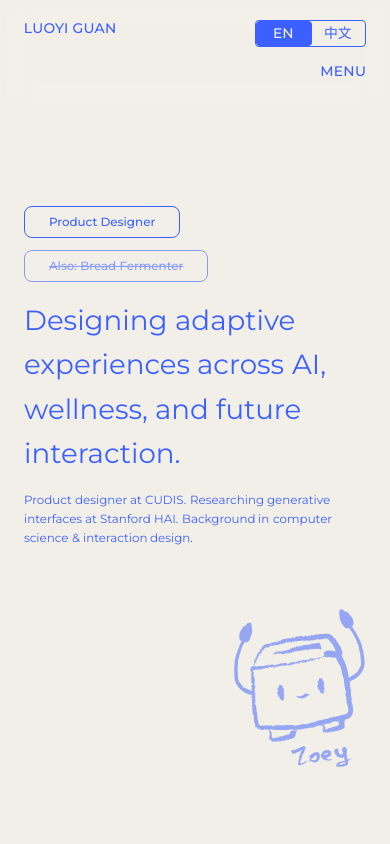
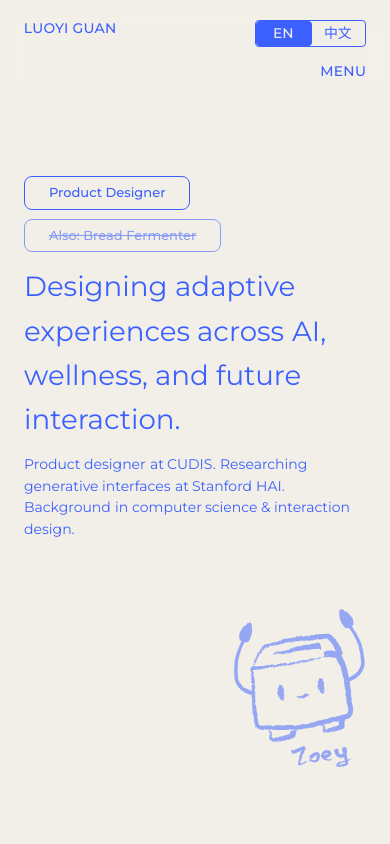
Before and after one commit to GuanLuoyi/portfolio, a React (Vite) app: page / in a window 390 px wide. Shown: the top 844 px of the page. Built offline with nearby package versions, Linux system fonts and the light colour scheme.

Commit message:
mobile style edit

```diff
--- a/src/main.tsx
+++ b/src/main.tsx
@@ -496,8 +496,8 @@ function MobileContent({ language }: { language: Language }) {
   const content = copy[language].hero;
 
   return (
-    <section className="absolute left-0 top-[24.41%] z-10 w-full px-[6.11cqw]">
-      <div className="flex flex-col items-start justify-center gap-[1.41cqh]">
+    <section className="absolute left-0 top-[20.9%] z-10 w-full px-[6.11cqw]">
+      <div className="flex flex-col items-start justify-center gap-[1.05cqh]">
         <Chip className="mobile-home-tag">{content.role}</Chip>
         <Chip className="mobile-home-tag bread-tag" disabled>
           {content.bread}
@@ -506,7 +506,7 @@ function MobileContent({ language }: { language: Language }) {
 
       <BlurText
         animateBy="words"
-        className="hero-blur-title mt-[1.88cqh] max-w-[87.79cqw] font-montserrat text-[7.12cqw] font-normal leading-[1.6]"
+        className="hero-blur-title mobile-hero-headline mt-[1.45cqh] max-w-[87.79cqw] font-montserrat text-[7.12cqw] font-normal leading-[1.6]"
         delay={75}
         direction="bottom"
         stepDuration={0.38}
@@ -515,7 +515,7 @@ function MobileContent({ language }: { language: Language }) {
 
       <BlurText
         animateBy="words"
-        className="hero-blur-title mt-[1.88cqh] max-w-[87.79cqw] font-montserrat text-[3.05cqw] font-normal leading-[1.6]"
+        className="hero-blur-title mobile-hero-bio mt-[1.45cqh] max-w-[87.79cqw] font-montserrat text-[3.05cqw] font-normal leading-[1.6]"
         delay={32}
         direction="bottom"
         rootMargin="-8% 0px"
--- a/src/styles.css
+++ b/src/styles.css
@@ -2424,11 +2424,21 @@ button {
   .portfolio-tag {
     border-radius: 2.04cqw;
     padding: 0.94cqh 6.11cqw;
-    font-size: 3.05cqw;
+    font-size: clamp(13px, 3.31cqw, 15px);
   }
 
   .mobile-home-tag {
     width: fit-content;
+  }
+
+  .mobile-hero-headline {
+    font-size: 7.12cqw;
+    line-height: 1.6;
+  }
+
+  .mobile-hero-bio {
+    font-size: clamp(14px, 3.56cqw, 15px);
+    line-height: 1.55;
   }
 
   .works-grid {
```
Also changed, not shown: 1 other file (tests, documents, lock files or other folders).
